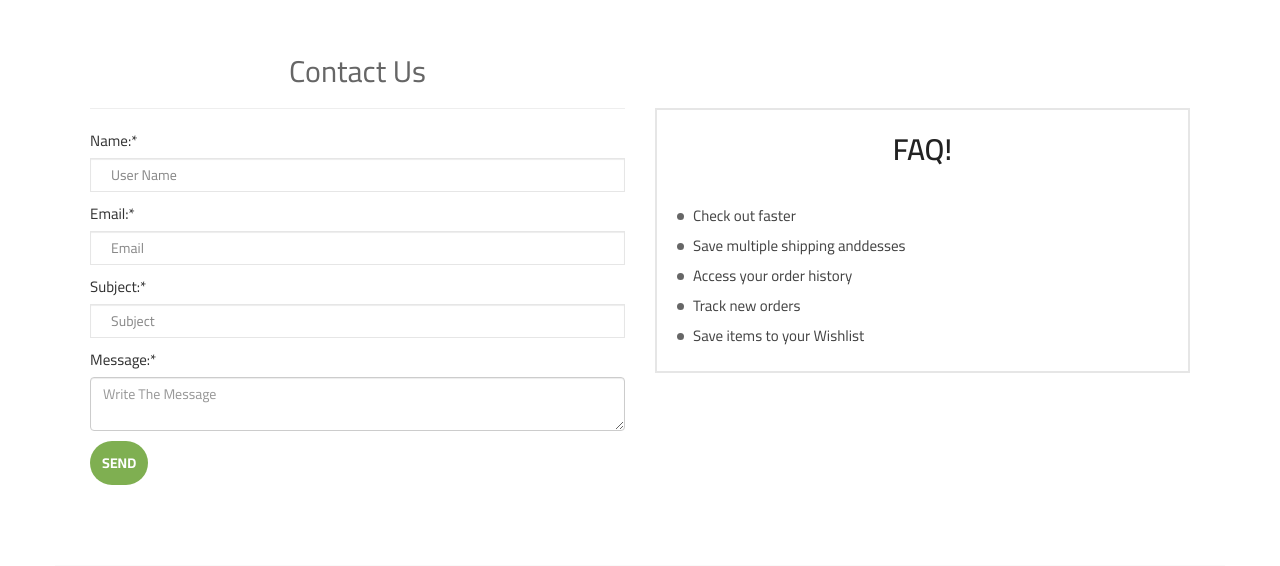
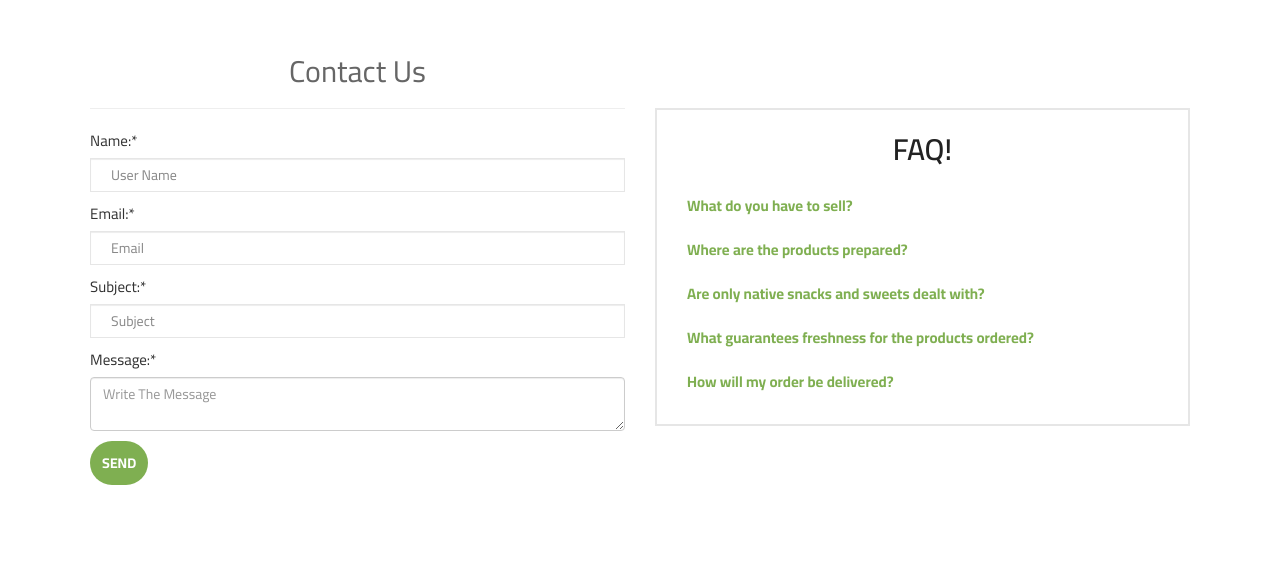
Before and after one commit to SefatRaihan/ecommerce, a PHP site: page /contact.php in a window 1280 px wide. Shown: the part 254-820 px from the top of the page. Run offline with PHP 8.4, Linux system fonts and the light colour scheme; data that the repository does not hold is empty; some web fonts are replaced.

Commit message:
complete

```diff
--- a/contact.php
+++ b/contact.php
@@ -19,7 +19,32 @@ while ($data = mysqli_fetch_assoc($ctg)){
 
 
 <?php include_once("include/head.php");?>
+<style>
+.accordion {
+background-color: white !important;
+  color: #7faf51;
+  font-weight: bold;
+  cursor: pointer;
+  padding: 10px;
+  width: 100%;
+  border: none;
+  text-align: left;
+  outline: none;
+  font-size: 15px;
+  transition: 0.4s;
+}
 
+.active, .accordion:hover {
+  background-color: #ccc;
+}
+
+.panel {
+  padding: 0 8px;
+  display: none;
+  background-color: white;
+  overflow: hidden;
+}
+</style>
     <body class="biolife-body">
     <!-- Preloader -->
     <div id="biof-loading">
@@ -94,14 +119,29 @@ while ($data = mysqli_fetch_assoc($ctg)){
                 <div class="col-lg-6 col-md-6 col-sm-6 col-xs-12">
                     <div class="register-in-container">
                         <div class="intro">
-                            <h4 class="box-title text-center">FAQ!</h4>
-                            <ul class="lis">
-                                <li>Check out faster</li>
-                                <li>Save multiple shipping anddesses</li>
-                                <li>Access your order history</li>
-                                <li>Track new orders</li>
-                                <li>Save items to your Wishlist</li>
-                            </ul>
+                            <h4 class="box-title text-center" style="margin-bottom: 20px">FAQ!</h4>
+                            <button class="accordion">What do you have to sell?</button>
+                            <div class="panel">
+                            <p>We are bringing in our fold traditional, native, healthy and unique tasting sweets and snacks to be delivered at your doorstep</p>
+                            </div>
+
+                            <button class="accordion">Where are the products prepared?</button>
+                            <div class="panel">
+                            <p>The products are prepared at the place where they have originated from or are well known and famous. Yes, if your choice is Halwa then it is obviously from Tirunelveli District.</p>
+                            </div>
+
+                            <button class="accordion">Are only native snacks and sweets dealt with?</button>
+                            <div class="panel">
+                            <p>No. All snacks and sweets that are not only native but those which have a unique taste from a particular place are also brought in our fold.</p>
+                            </div>
+                            <button class="accordion">What guarantees freshness for the products ordered?</button>
+                            <div class="panel">
+                            <p>Tredy Foods strives to deliver the products that are fresh and systems are kept in place to source the best products and safely consign them to you. We don't stock the products but place once we receive orders. Even though we don't deny that it involves time we at Tredy Foods believe that centralising the whole despatch process would lead to economies of scale and allow quality check , aggregating the products would add value to the customers who wish to procure different products from different sources instead of routing the orders to the respective vendors.</p>
+                            </div>
+                            <button class="accordion">How will my order be delivered?</button>
+                            <div class="panel">
+                            <p>Courier companies offering the best services are roped in to deliver your products safely.</p>
+                            </div>
                         </div>
                     </div>
                 </div>
@@ -118,4 +158,20 @@ while ($data = mysqli_fetch_assoc($ctg)){
     <!-- Scroll Top Button -->
     <a class="btn-scroll-top"><i class="biolife-icon icon-left-arrow"></i></a>
     </body>
+    <script>
+        var acc = document.getElementsByClassName("accordion");
+        var i;
+
+        for (i = 0; i < acc.length; i++) {
+        acc[i].addEventListener("click", function() {
+            this.classList.toggle("active");
+            var panel = this.nextElementSibling;
+            if (panel.style.display === "block") {
+            panel.style.display = "none";
+            } else {
+            panel.style.display = "block";
+            }
+        });
+        }
+</script>
 <?php include_once ("include/scripts.php");?>
--- a/include/header_middle.php
+++ b/include/header_middle.php
@@ -2,7 +2,7 @@
     <div class="container">
         <div class="row">
             <div class="col-lg-3 col-md-2 col-md-6 col-xs-6">
-                <a href="home-03-green.html" class="biolife-logo"><img src="assets/images/organic-3-green.png" alt="biolife logo" width="135" height="36"></a>
+                <a href="./index.php" class="biolife-logo"><img src="assets/images/organic-3-green.png" alt="biolife logo" width="135" height="36"></a>
             </div>
             <div class="col-lg-6 col-md-7 hidden-sm hidden-xs">
                 <div class="primary-menu">
```
